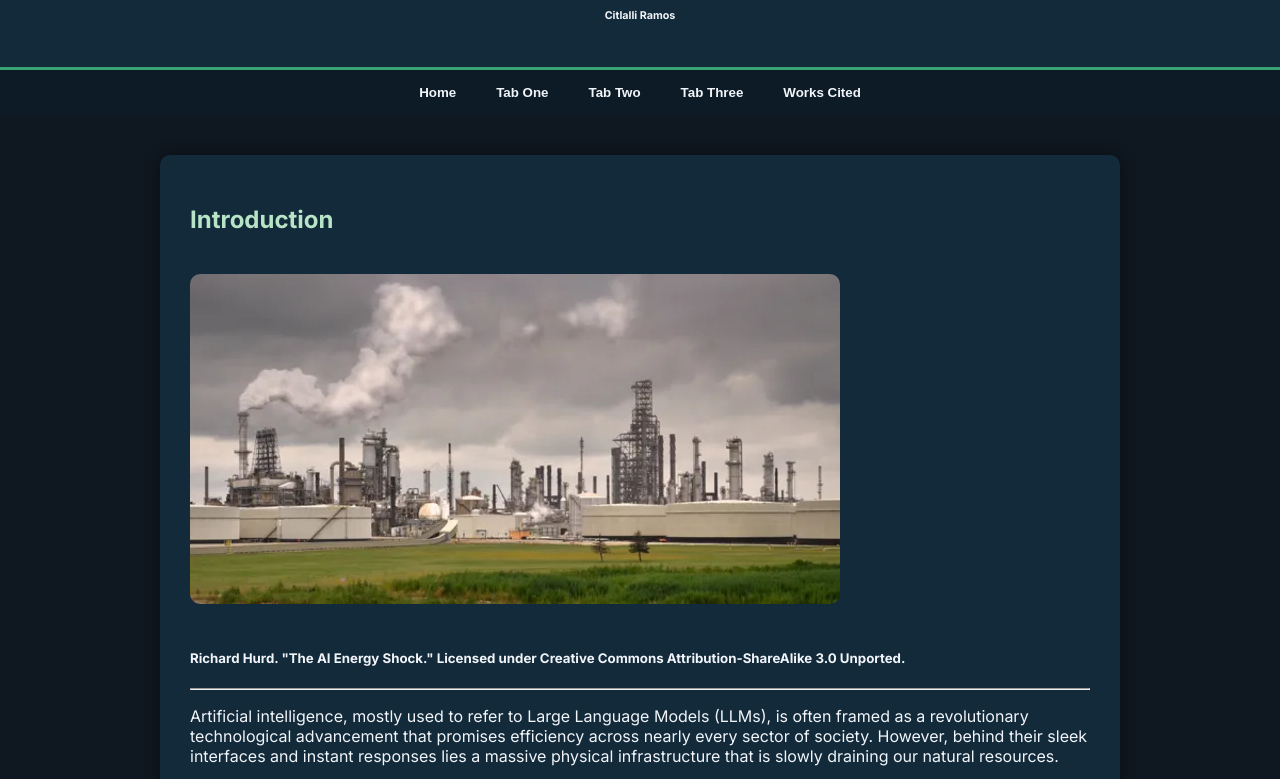
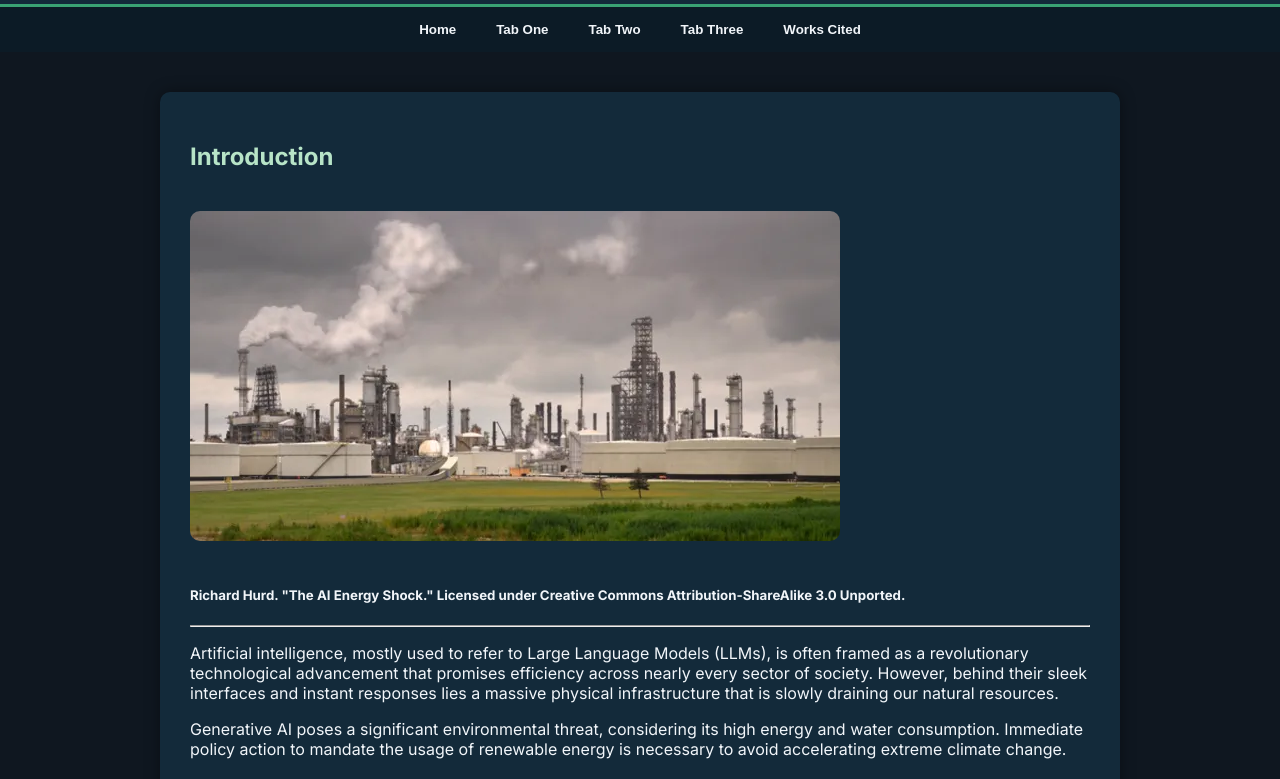
Before and after one commit to citlalliramos-ainvrmnt/citlalliramos-ainvrmnt.github.io, a plain HTML site: page index.html in a window 1280 px wide. Shown: the part 75-854 px from the top of the page. Drawn offline with Linux system fonts and the light colour scheme.

Commit message:
Update index.html

```diff
--- a/index.html
+++ b/index.html
@@ -102,7 +102,6 @@ footer{
 
 <header>
     <h1>The Environmental Cost of Generative AI</h1>
-      <h6>Citlalli Ramos</h6>
 </header>
 
 <nav>
```
